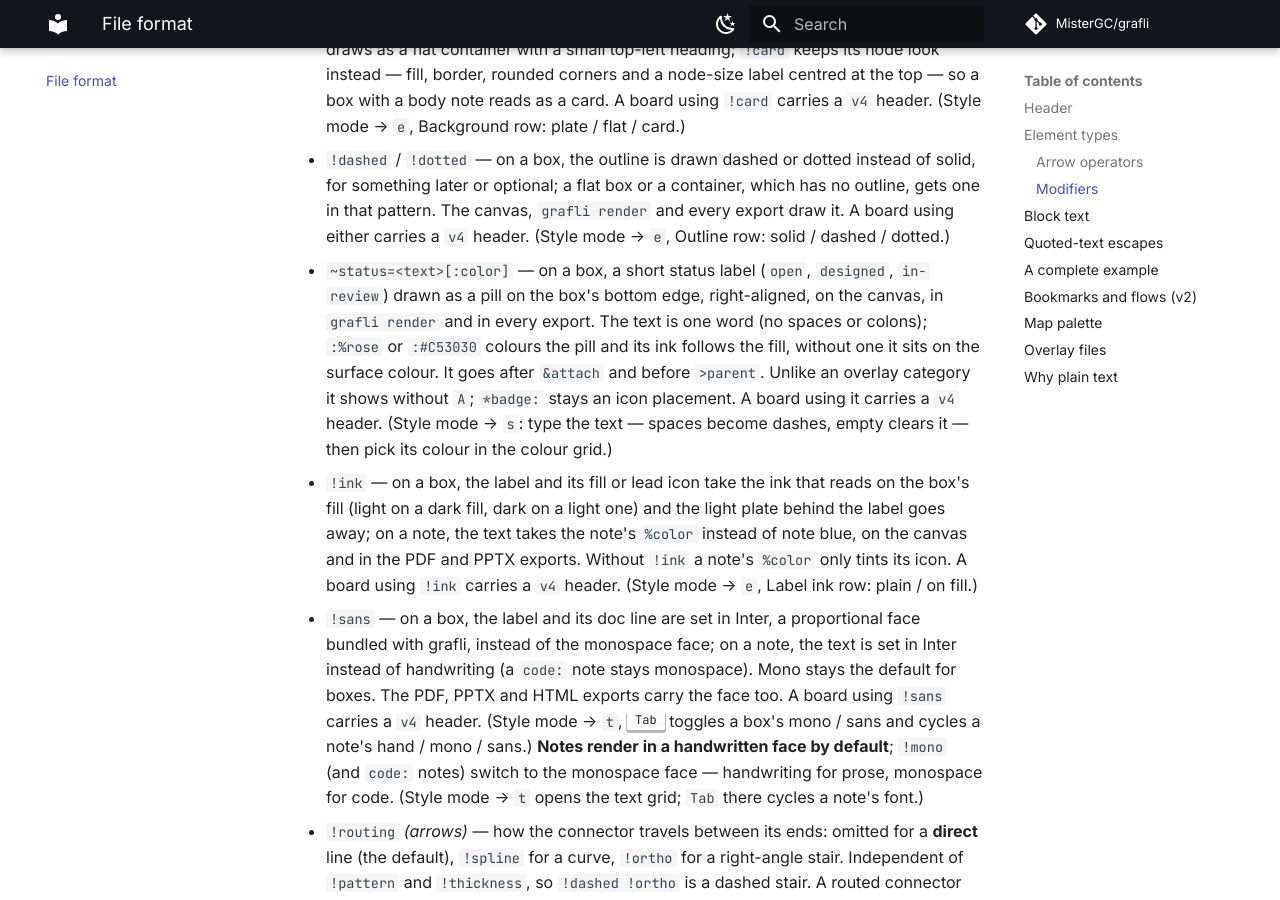
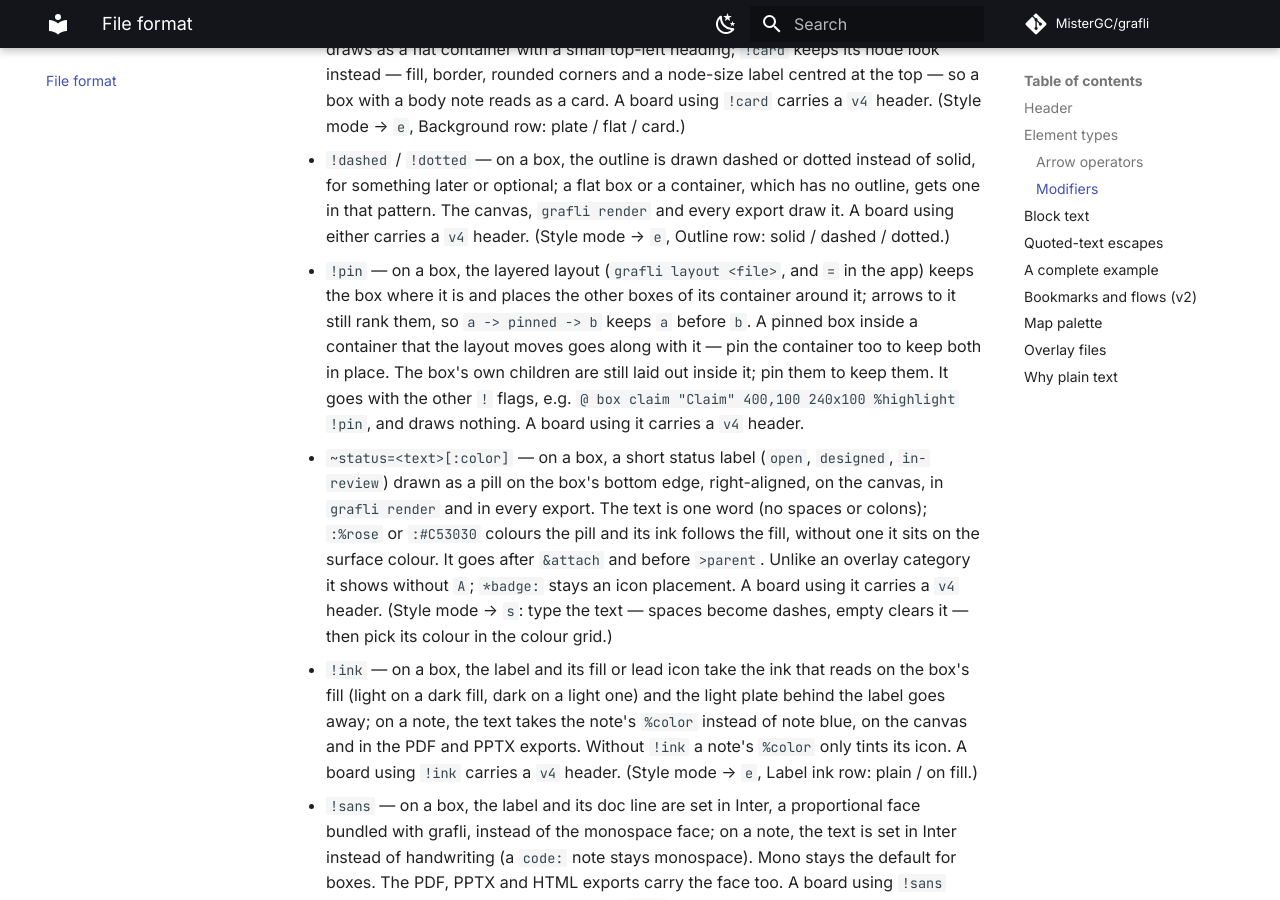
Before and after one commit to MisterGC/grafli, an MkDocs documentation site: the page built from docs/format.md, in a window 1280 px wide and 900 px high, scrolled down 2582 px. Built offline with MkDocs 1.6.1 and Material for MkDocs 9.7.7, drawn with Linux system fonts in a browser that asks for light colours; comment, search, counter and statistics services are not loaded; some of the changed text lies outside the part shown.

Commit message:
Document grafli layout and the !pin flag

````diff
--- a/docs/format.md
+++ b/docs/format.md
@@ -16,7 +16,7 @@ its version. It is required.
 ## Element types
 
 ```text
-@ box <id> "<label>" <x>,<y> <w>x<h> [color] [^anchor] [~size] [!style] [&attach] [~status=<text>[:color]] [>parent]
+@ box <id> "<label>" <x>,<y> <w>x<h> [color] [^anchor] [~size] [!style] [!pin] [&attach] [~status=<text>[:color]] [>parent]
 @ note [<id>] <x>,<y> "<text>" [color] [~size] [~width=N] [!style] [>parent]
 @ arrow <from> <op> <to> ["label"] [color] [!pattern] [!thickness] [!routing] [!dot] [~size] [~from=<side>] [~to=<side>]
 @ image <id> "<relative_path>" <x>,<y> <w>x<h> [!frame|!noframe] [>parent] [&attach]
@@ -106,6 +106,15 @@ in `grafli render`. A pair carrying a single arrow is drawn exactly as before.
   `grafli render` and every export draw it. A board using either carries a
   `#!grafli v4` header. (Style mode → `e`, Outline row: solid / dashed /
   dotted.)
+- `!pin` — on a box, the layered layout (`grafli layout <file>`, and `=`
+  in the app) keeps the box where it is and places the other boxes of its
+  container around it; arrows to it still rank them, so `a -> pinned -> b`
+  keeps `a` before `b`. A pinned box inside a container that the layout
+  moves goes along with it — pin the container too to keep both in place.
+  The box's own children are still laid out inside it; pin them to keep
+  them. It goes with the other `!` flags, e.g. `@ box claim "Claim"
+  400,100 240x100 %highlight !pin`, and draws nothing. A board using it
+  carries a `#!grafli v4` header.
 - `~status=<text>[:color]` — on a box, a short status label (`open`,
   `designed`, `in-review`) drawn as a pill on the box's bottom edge,
   right-aligned, on the canvas, in `grafli render` and in every export. The
````
Also changed, not shown: CHANGELOG.md (+12 -0 lines), docs/ai.md (+3 -1 lines), grafli/skills/grafli/SKILL.md (+3 -1 lines), grafli/skills/grafli/references/format.md (+2 -1 lines).
